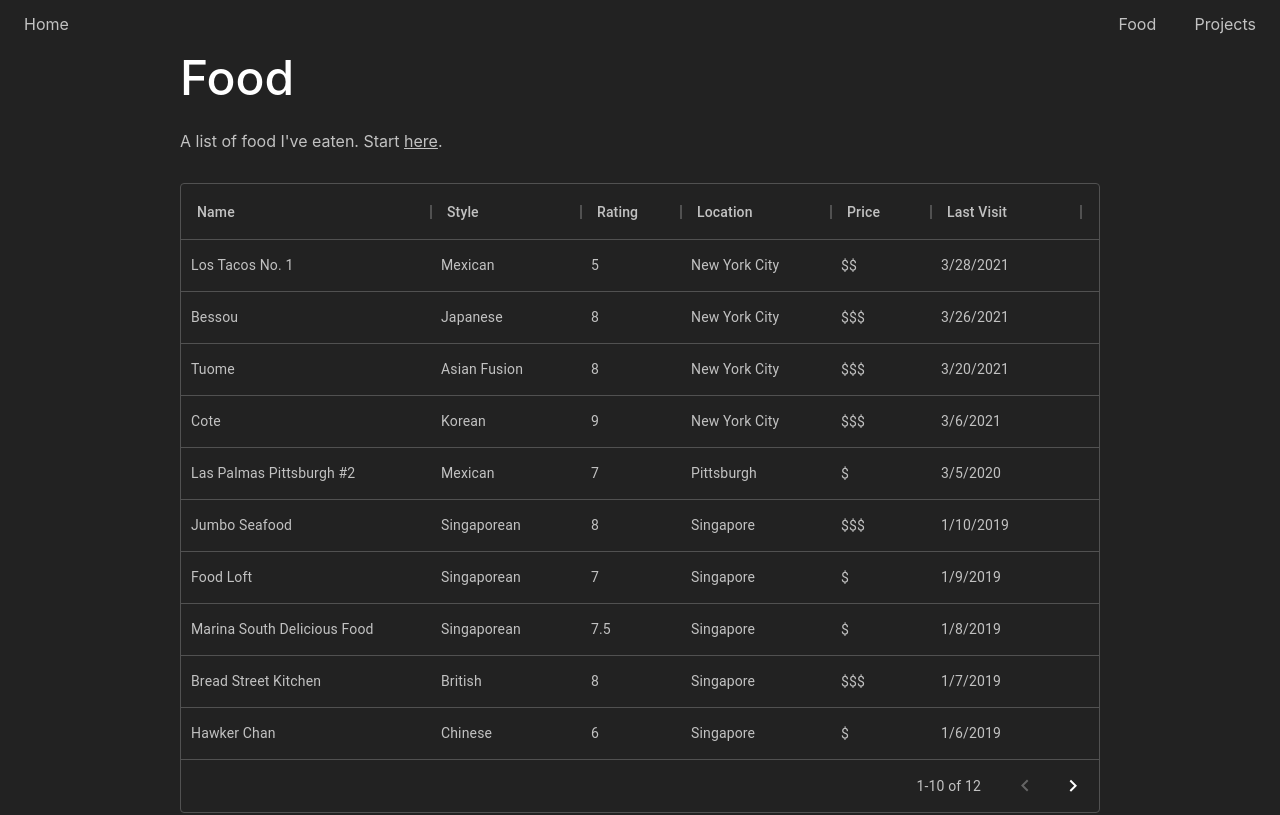
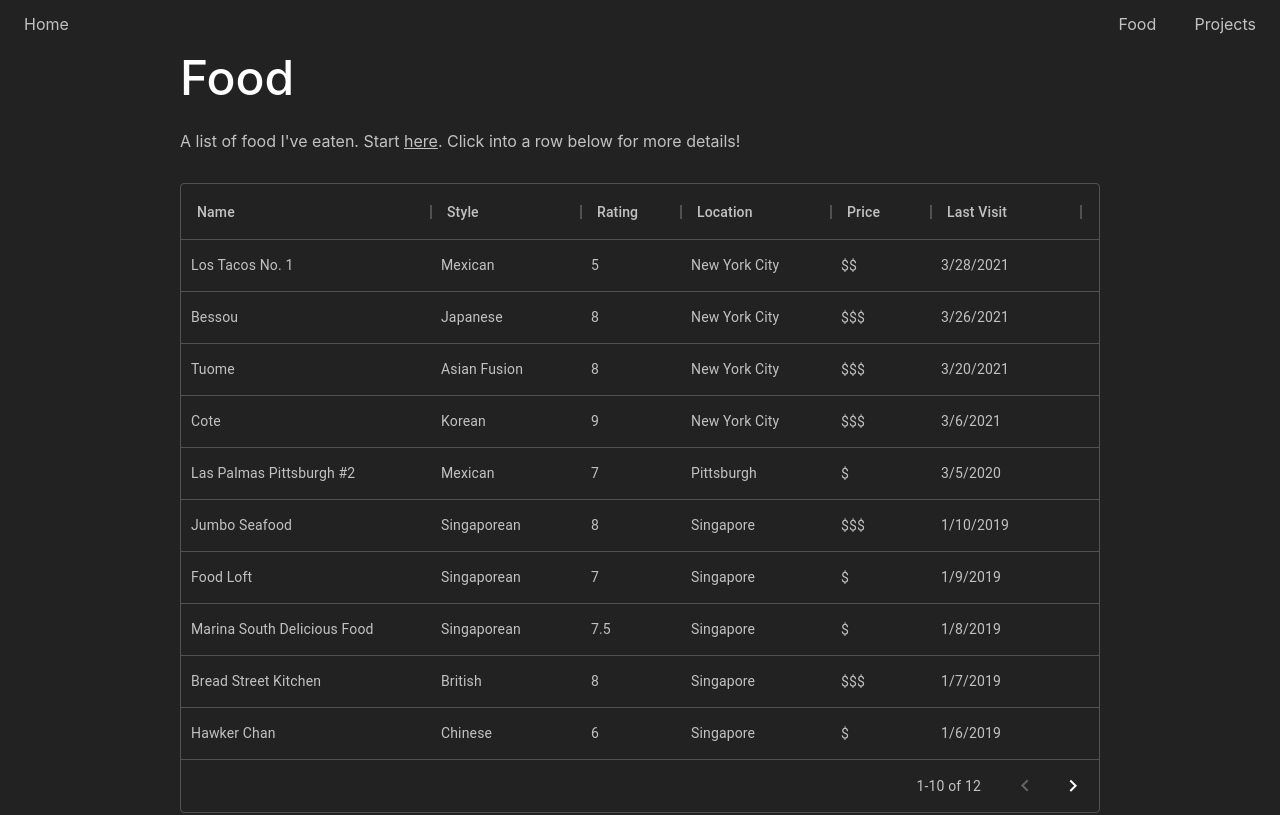
Before and after one commit to jyu/jyu.github.io, a React (Create React App) app: page /food in a window 1280 px wide. Shown: the top 815 px of the page. Built offline with nearby package versions, Linux system fonts and the light colour scheme.

Commit message:
Add click in

```diff
--- a/src/routes/Food/index.jsx
+++ b/src/routes/Food/index.jsx
@@ -101,7 +101,7 @@ function Food(props) {
                 <a className={classes.a} href="/intro">
                   here
                 </a>
-                .
+                . Click into a row below for more details!
               </p>
             </div>
           </div>
```
